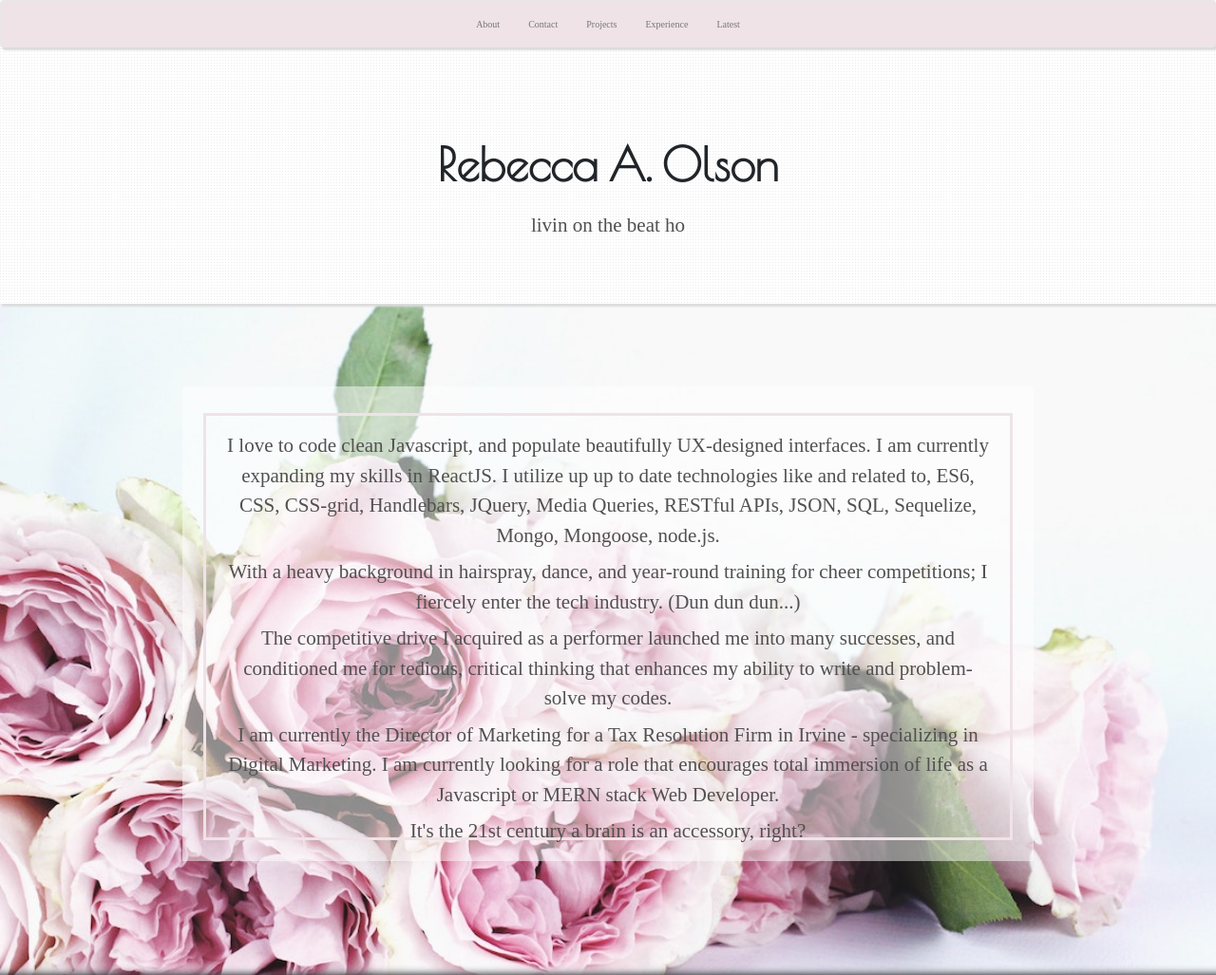
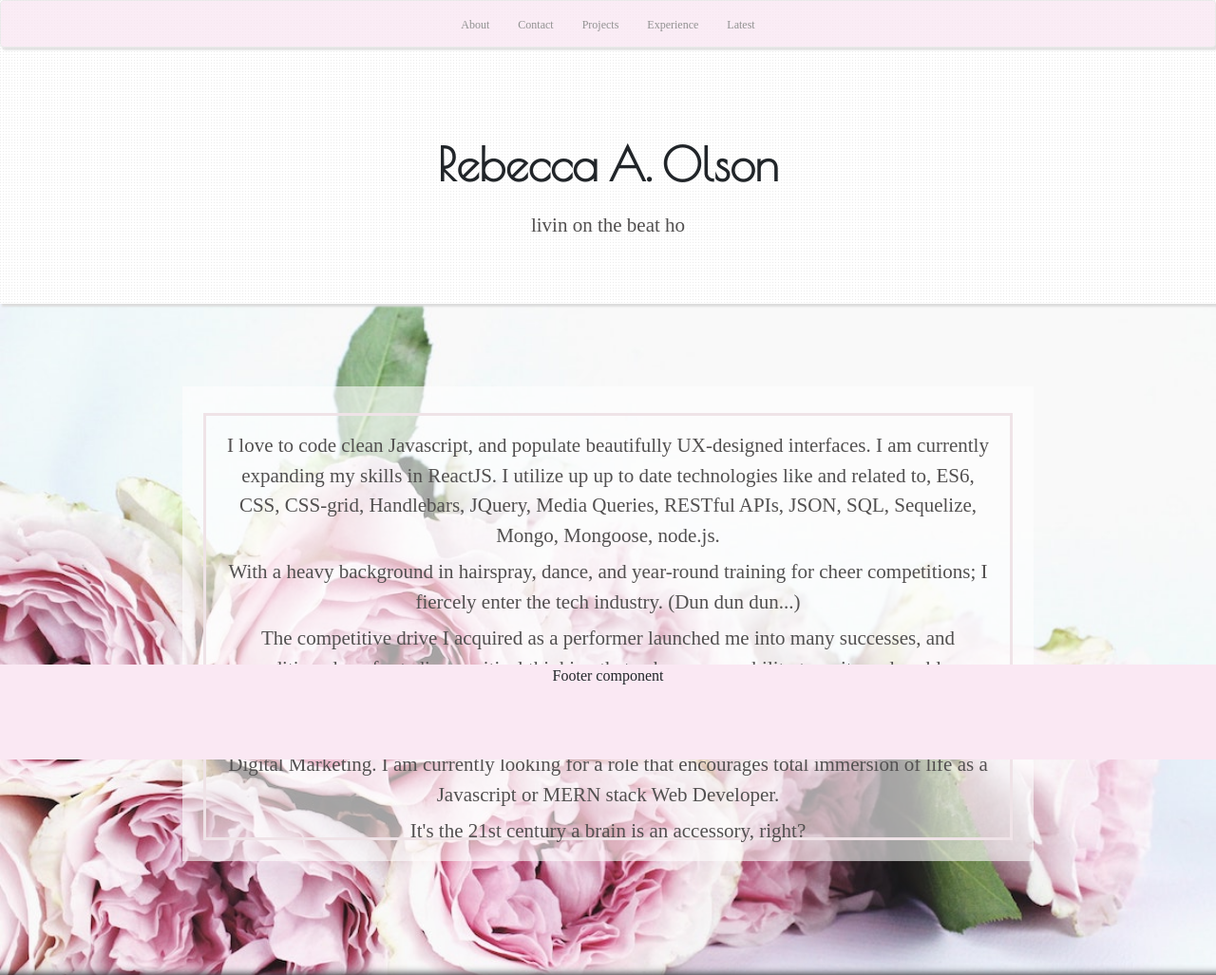
Before and after one commit to rebbbeccao/ReactPortfolio, a React app: page / in a window 1280 px wide. Shown: the top 1027 px of the page at 95% size. Built offline with nearby package versions, Linux system fonts and the light colour scheme; a web font is replaced by a local one.

Commit message:
working on footer component

```diff
--- a/src/components/About/About.css
+++ b/src/components/About/About.css
@@ -25,7 +25,7 @@
   margin-bottom: 120px;
   /* opacity: 0.6; */
   /* filter: alpha(opacity=60); */
-  background: rgba(255, 255, 255, 0.5);
+  background: rgba(255, 255, 255, 0.6);
   height: 500px;
   width: 70%;
 }
--- a/src/components/App/App.css
+++ b/src/components/App/App.css
@@ -3,18 +3,24 @@
   font-family: 'Sofia', cursive;
   background-image: url('../../assets/subtle_dots.png');
 }
-
-.App-logo {
+.main-container {
+  min-height: 100vh; /* will cover the 100% of viewport */
+  overflow: hidden;
+  display: block;
+  position: relative;
+  padding-bottom: 100px; /* height of your footer */
+}
+/* .App-logo {
   animation: App-logo-spin infinite 20s linear;
   height: 80px;
-}
+} */
 
-.App-header {
+/* .App-header {
   background-color: #222;
   height: 150px;
   padding: 20px;
   color: white;
-}
+} */
 
 .App-title {
   font-size: 1.5em;
@@ -32,3 +38,9 @@
     transform: rotate(360deg);
   }
 }
+.footer-component {
+  position: absolute;
+  bottom: 0;
+  width: 100%;
+  height: 100px;
+}
--- a/src/components/App/index.js
+++ b/src/components/App/index.js
@@ -21,6 +21,7 @@ export default class App extends Component {
 
     return (
       <div className="App">
+        <div className="main-container">
           <Header />
 
           <Branding />
@@ -32,8 +33,10 @@ export default class App extends Component {
           <Contact />
 
           <Tech />
-
+        </div>
+        <div className="footer-component">
           <Footer />
+        </div>
       </div>
     );
   }
--- a/src/components/Experience/Card/Card.css
+++ b/src/components/Experience/Card/Card.css
@@ -106,17 +106,21 @@ img {
   background: linear-gradient(to bottom left, #ffffff 0%, #e098b7 150%);
 }
 .description {
+  margin-top: auto;
+  margin-bottom: auto;
+  vertical-align: center;
+  font-family: 'Poiret One', cursive;
   padding: 2px 10px 0px 10px;
   font-size: 18px;
 }
 
 .project-link {
-  display: inline-block;
+  /* display: inline-block; */
   position: absolute;
-  bottom: 2;
+  bottom: 13px;
   margin-top: 8px;
-  margin-left: auto;
-  margin-right: auto;
+  margin-left: 143px;
+  /* margin-right: auto; */
   height: 50px;
   width: 50px;
 }
--- a/src/components/Footer/Footer.css
+++ b/src/components/Footer/Footer.css
@@ -0,0 +1,9 @@
+.footer-container {
+  position: absolute;
+  bottom: 0;
+  width: 100%;
+  min-height: 100vh;
+  min-height: 100%;
+  /* height: 50px; */
+  background-color: #fae8f3;
+}
--- a/src/components/Footer/Footer.js
+++ b/src/components/Footer/Footer.js
@@ -1,7 +1,8 @@
 import React from 'react';
+import './Footer.css';
 
 const Footer = props => {
-  return <div>Footer component</div>;
+  return <div className="footer-container">Footer component</div>;
 };
 
 export default Footer;
--- a/src/components/Header/Header.css
+++ b/src/components/Header/Header.css
@@ -1,8 +1,11 @@
 .navbar {
   height: 25px;
   padding: 0;
-  font-size: 10px;
-  background-color: #efe3e7;
+  font-size: 12px;
+  font-weight: 300;
+  background-color: #fae8f3;
+  opacity: 0.8;
+  /* eccdde */
   box-shadow: 2px 3px 2px #dcdcdc;
   /* box-shadow: inset 0px -11px 8px -10 lightgrey; */
 }
@@ -18,7 +21,3 @@
   display: block;
   margin: 0 auto;
 }
-
-/* .container {
-
-} */
--- a/src/index.css
+++ b/src/index.css
@@ -3,3 +3,8 @@ body {
   padding: 0;
   font-family: sans-serif;
 }
+html,
+body {
+  height: 100%;
+  position: relative;
+}
```
Also changed, not shown: src/components/Experience/Card/experience.json (+6 -5 lines). Lines whose indentation alone changed are shown as unchanged.
